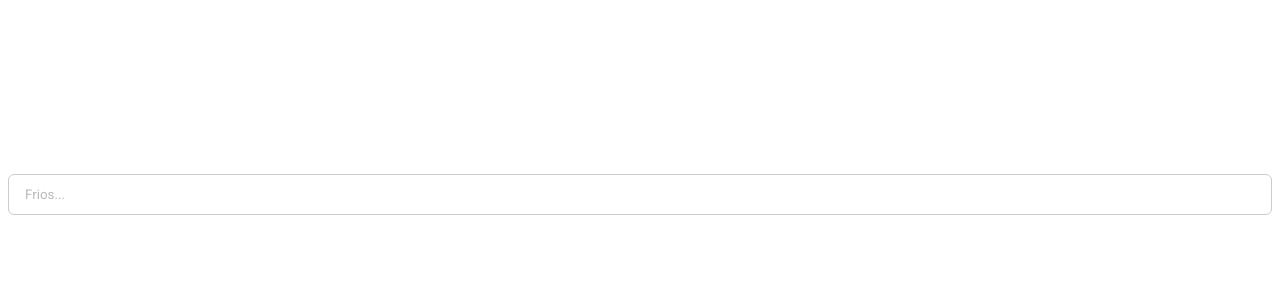
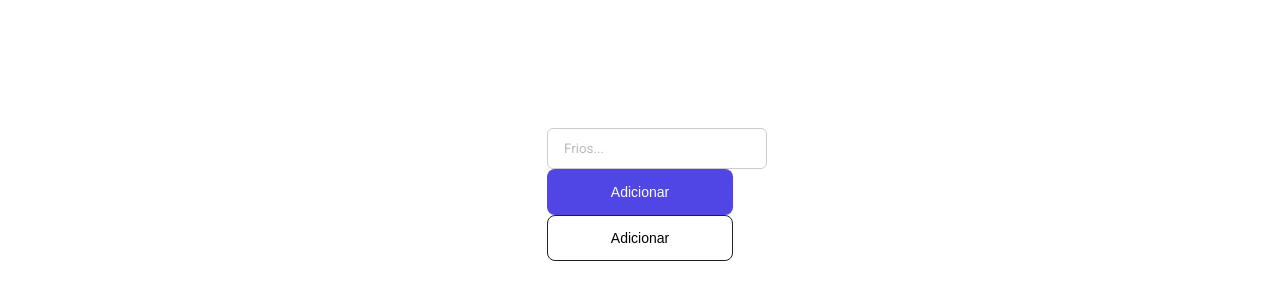
Before and after one commit to projeto-vencidinhos-ads4/frontend, a React (Vite) app: page /app/test in a window 1280 px wide. Shown: the part 214-514 px from the top of the page. Built offline with nearby package versions, Linux system fonts and the light colour scheme.

Commit message:
defining button components

```diff
--- /dev/null
+++ b/src/components/ui/button-outlined/button-outlined.jsx
@@ -0,0 +1,10 @@
+import React from 'react'
+import './style.css'
+
+const Button = () => {
+    return (
+        <button class="btn-outlined">Adicionar</button>
+    )
+}
+
+export default Button
--- /dev/null
+++ b/src/components/ui/button-outlined/style.css
@@ -0,0 +1,18 @@
+.btn-outlined {
+    display: block;
+    border: 1px solid #212121;
+    padding-top: 0.75rem;
+    padding-bottom: 0.75rem;
+    padding-left: 1.25rem;
+    padding-right: 1.25rem;
+    background-color: #ffff;
+    font-size: 0.875rem;
+    line-height: 1.25rem;
+    font-weight: 500;
+    width: 100%;
+    border-radius: 0.5rem;
+  }
+
+  .btn-outlined:hover {
+    background-color: #21212113;
+  }
--- /dev/null
+++ b/src/components/ui/button/button.jsx
@@ -0,0 +1,10 @@
+import React from 'react'
+import './style.css'
+
+const Button = () => {
+    return (
+        <button class="btn-filled">Adicionar</button>
+    )
+}
+
+export default Button
--- /dev/null
+++ b/src/components/ui/button/style.css
@@ -0,0 +1,19 @@
+.btn-filled {
+    display: block;
+    border: 1px solid transparent;
+    padding-top: 0.75rem;
+    padding-bottom: 0.75rem;
+    padding-left: 1.25rem;
+    padding-right: 1.25rem;
+    background-color: #4f46e5;
+    color: #ffffff;
+    font-size: 0.875rem;
+    line-height: 1.25rem;
+    font-weight: 500;
+    width: 100%;
+    border-radius: 0.5rem;
+  }
+
+.btn-filled:hover {
+    background-color: #4f46e5e0;
+  }
--- a/src/routes/routes.jsx
+++ b/src/routes/routes.jsx
@@ -4,7 +4,8 @@ import { BrowserRouter, Route, Routes } from 'react-router-dom'
 import Product from '../pages/client/product/product'
 import Category from '../pages/client/category/category'
 import Input from '../components/ui/input/input'
-
+import Button from '../components/ui/button/button'
+import ButtonOutlined from '../components/ui/button-outlined/button-outlined'
 
 const RouterConfig = () => {
 
@@ -13,7 +14,7 @@ const RouterConfig = () => {
             <Routes >
                 <Route path="/client/product" element={<Product />} />
                 <Route path="/client/category" element={<Category />} />
-                <Route path="/test" element={<Input />} />
+                <Route path="/test" element={<div><Input/><Button/><ButtonOutlined/></div>} />
             </Routes>
         </BrowserRouter>
     )
```
